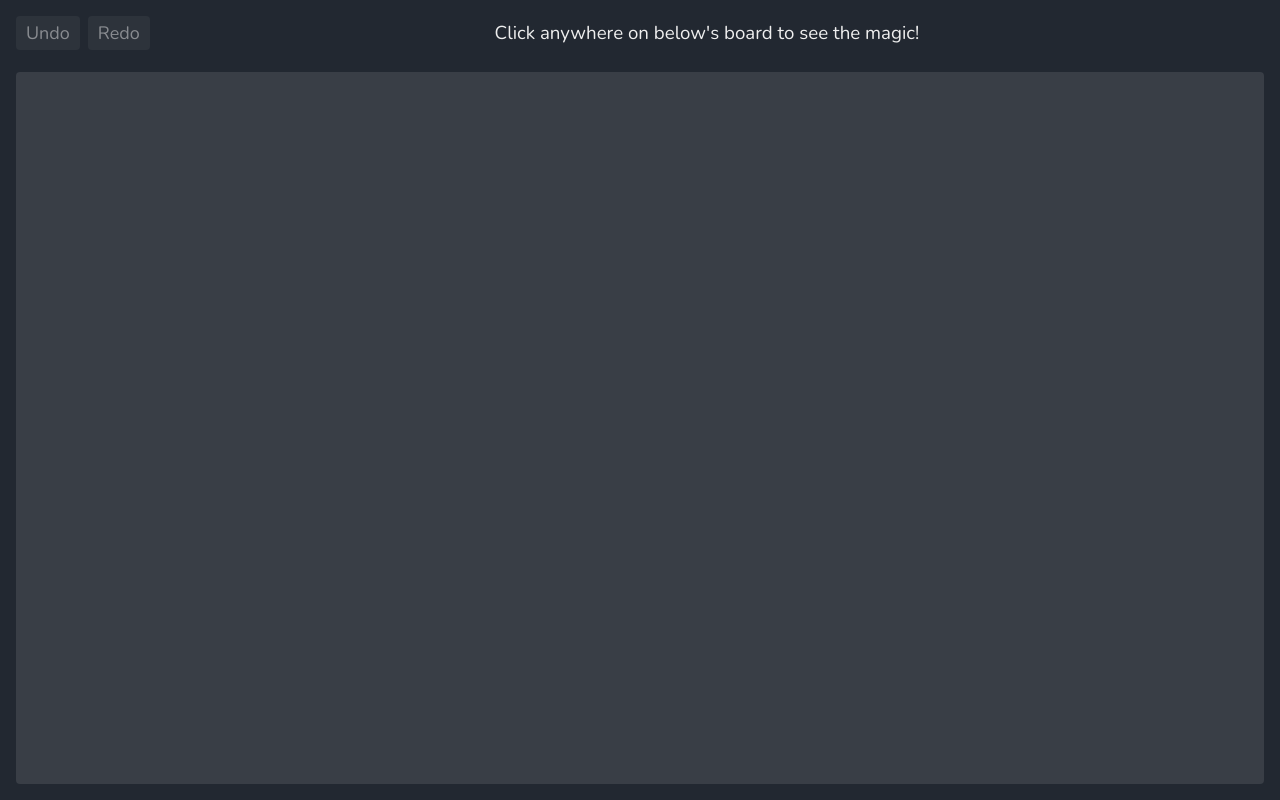
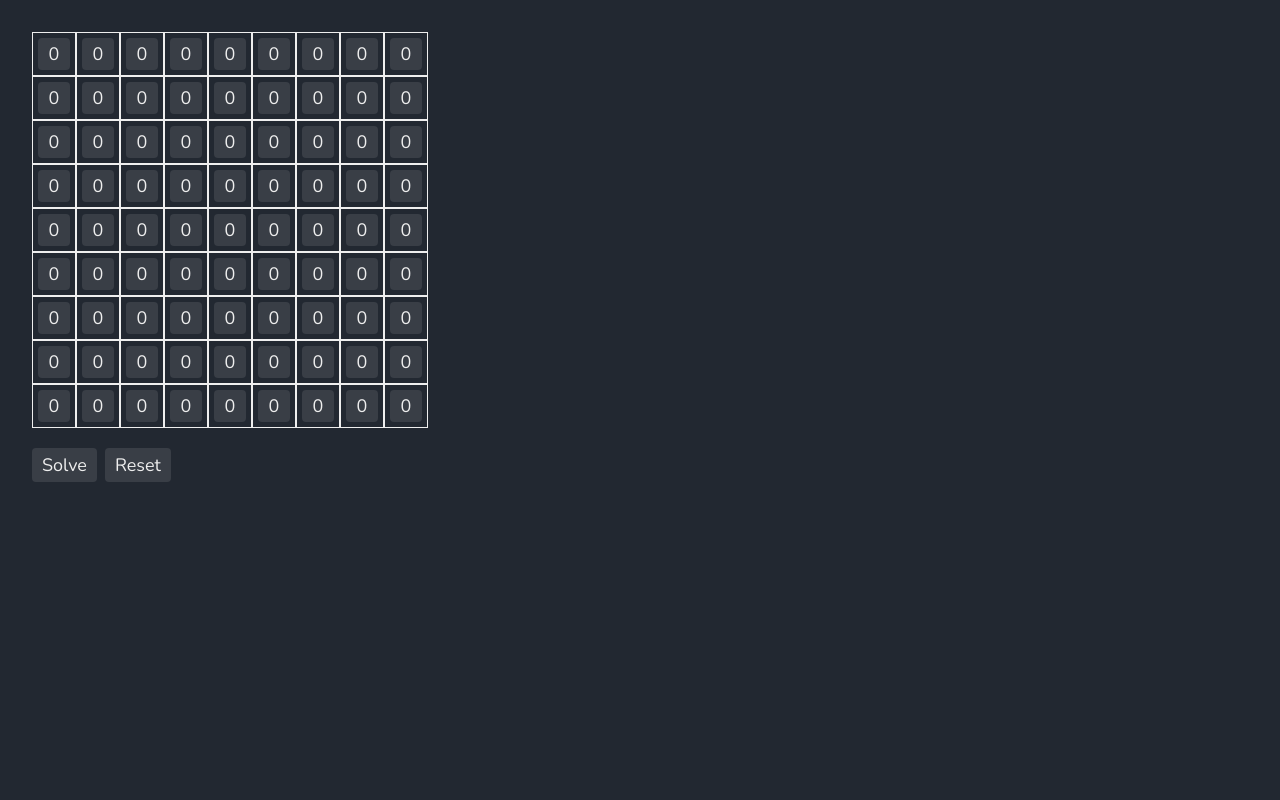
Before and after one commit to darrellrahan/cost-of-living, a React (Create React App) app: page / in a window 1280 px wide. Built offline with nearby package versions, Linux system fonts and the light colour scheme.

Commit message:
first commit

```diff
--- a/src/App.js
+++ b/src/App.js
@@ -1,92 +1,75 @@
 import { useState } from "react";
 
 function App() {
-  const [coordinates, setCoordinates] = useState({
-    currentCoordinates: [],
-    poppedCoordinates: [],
-  });
+  const initialBoard = [
+    [0, 0, 0, 0, 0, 0, 0, 0, 0],
+    [0, 0, 0, 0, 0, 0, 0, 0, 0],
+    [0, 0, 0, 0, 0, 0, 0, 0, 0],
+    [0, 0, 0, 0, 0, 0, 0, 0, 0],
+    [0, 0, 0, 0, 0, 0, 0, 0, 0],
+    [0, 0, 0, 0, 0, 0, 0, 0, 0],
+    [0, 0, 0, 0, 0, 0, 0, 0, 0],
+    [0, 0, 0, 0, 0, 0, 0, 0, 0],
+    [0, 0, 0, 0, 0, 0, 0, 0, 0],
+  ];
 
-  function handleClick(e) {
-    const newCurrentCoordinates = [...coordinates.currentCoordinates];
-    newCurrentCoordinates.push({ x: e.clientX, y: e.clientY });
+  const [board, setBoard] = useState(initialBoard);
+  const [isLoading, setIsLoading] = useState(false);
 
-    setCoordinates({
-      ...coordinates,
-      currentCoordinates: newCurrentCoordinates,
-    });
+  function handleChange(value, iIndex, jIndex) {
+    const newBoard = [...board];
+    newBoard[iIndex][jIndex] = Number(value);
+    setBoard(newBoard);
   }
 
-  function handleCoordinate(type) {
-    const newCurrentCoordinates = [...coordinates.currentCoordinates];
-    const newPoppedCoordinates = [...coordinates.poppedCoordinates];
+  async function solvePuzzle() {
+    setIsLoading(true);
 
-    const poppedCoordinate =
-      type === "undo"
-        ? newCurrentCoordinates.pop()
-        : newPoppedCoordinates.pop();
+    const response = await fetch(
+      "https://sudoku-solver3.p.rapidapi.com/sudokusolver/",
+      {
+        method: "POST",
+        headers: {
+          "content-type": "application/json",
+          "X-RapidAPI-Key":
+            "bf7c697f2bmsh5141cf769d29ccap1908b7jsnc06fab634542",
+          "X-RapidAPI-Host": "sudoku-solver3.p.rapidapi.com",
+        },
+        body: `{"input":[${[].concat(...board)}]}`,
+      }
+    );
+    const responseJSON = await response.json();
+    const answer = responseJSON.answer;
 
-    type === "undo"
-      ? newPoppedCoordinates.push(poppedCoordinate)
-      : newCurrentCoordinates.push(poppedCoordinate);
+    const newBoard = [];
+    while (answer.length) newBoard.push(answer.splice(0, 9));
+    setBoard(newBoard);
 
-    if (!poppedCoordinate) return;
+    setIsLoading(false);
+  }
 
-    setCoordinates({
-      currentCoordinates: newCurrentCoordinates,
-      poppedCoordinates: newPoppedCoordinates,
-    });
-  }
+  if (isLoading) return <h1>Loading...</h1>;
 
   return (
     <div className="app-container">
-      <div className="top">
-        <div className="buttons">
-          <button
-            disabled={coordinates.currentCoordinates.length === 0 && true}
-            style={{
-              opacity: coordinates.currentCoordinates.length === 0 && "0.5",
-              cursor:
-                coordinates.currentCoordinates.length === 0
-                  ? "not-allowed"
-                  : "pointer",
-            }}
-            onClick={() => handleCoordinate("undo")}
-          >
-            Undo
-          </button>
-          <button
-            disabled={coordinates.poppedCoordinates.length === 0 && true}
-            style={{
-              opacity: coordinates.poppedCoordinates.length === 0 && "0.5",
-              cursor:
-                coordinates.poppedCoordinates.length === 0
-                  ? "not-allowed"
-                  : "pointer",
-            }}
-            onClick={() => handleCoordinate("redo")}
-          >
-            Redo
-          </button>
-        </div>
-        <h3>Click anywhere on below's board to see the magic!</h3>
-        <div />
+      <div className="grid">
+        {board.map((iElement, iIndex) => {
+          return iElement.map((jElement, jIndex) => {
+            return (
+              <div key={jIndex} className="input-container">
+                <input
+                  type="text"
+                  value={String(jElement)}
+                  onChange={(e) => handleChange(e.target.value, iIndex, jIndex)}
+                  autoComplete="off"
+                />
+              </div>
+            );
+          });
+        })}
       </div>
-      <div className="click-area" onClick={handleClick}>
-        {coordinates.currentCoordinates.map((coordinate, index) => (
-          <div
-            key={index}
-            style={{
-              position: "absolute",
-              top: `${coordinate.y - 72}px`,
-              left: `${coordinate.x - 20}px`,
-              width: "10px",
-              height: "10px",
-              backgroundColor: "#eee",
-              borderRadius: "100%",
-            }}
-          />
-        ))}
-      </div>
+      <button onClick={solvePuzzle}>Solve</button>
+      <button onClick={() => setBoard(initialBoard)}>Reset</button>
     </div>
   );
 }
--- a/src/index.css
+++ b/src/index.css
@@ -10,42 +10,56 @@ body {
   font-family: "Nunito", sans-serif;
   background-color: #222831;
   color: #eee;
+  padding: 2rem;
 }
 
-.app-container .top {
-  display: flex;
-  align-items: center;
-  justify-content: space-between;
-  padding: 1rem;
+.app-container {
+  width: fit-content;
 }
 
-h3 {
-  font-weight: normal;
+.grid {
+  display: grid;
+  grid-template-columns: repeat(9, 1fr);
+  margin-bottom: 1rem;
 }
 
-.click-area {
-  position: fixed;
-  top: 4.5rem;
-  bottom: 1rem;
-  left: 1rem;
-  right: 1rem;
-  background-color: #393e46;
-  border-radius: 4px;
-  cursor: pointer;
+.input-container {
+  padding: 5px;
+  border: 1px solid #eee;
 }
 
-.buttons {
-  display: flex;
-  gap: 8px;
+input[type="text"] {
+  width: 32px;
+  outline: none;
+  border: none;
+  background-color: #393e46;
+  color: #eee;
+  padding: 4px;
+  font-family: "Nunito", sans-serif;
+  border-radius: 4px;
+  font-size: 18px;
+  text-align: center;
 }
 
 button {
+  font-family: "Nunito", sans-serif;
+  border: none;
+  outline: none;
   background-color: #393e46;
   color: #eee;
   font-size: 18px;
-  border: none;
-  outline: none;
   padding: 5px 10px;
   border-radius: 4px;
-  font-family: "Nunito", sans-serif;
+  margin: 4px;
+  cursor: pointer;
+  transition: all 0.3s linear;
 }
+
+button:first-of-type {
+  margin-left: 0;
+}
+
+button:hover {
+  background-color: #eee;
+  color: #222831;
+}
```
